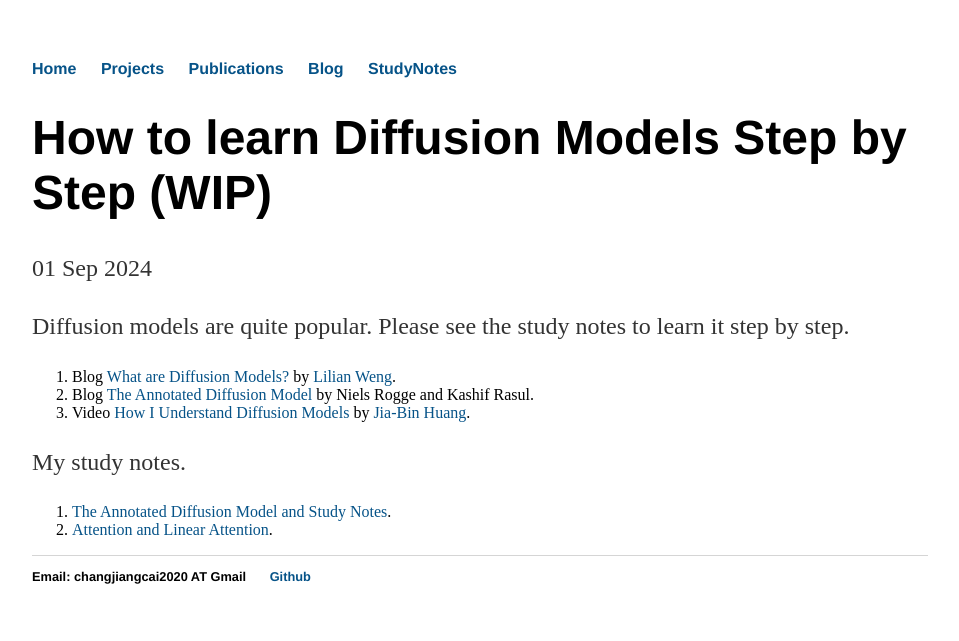
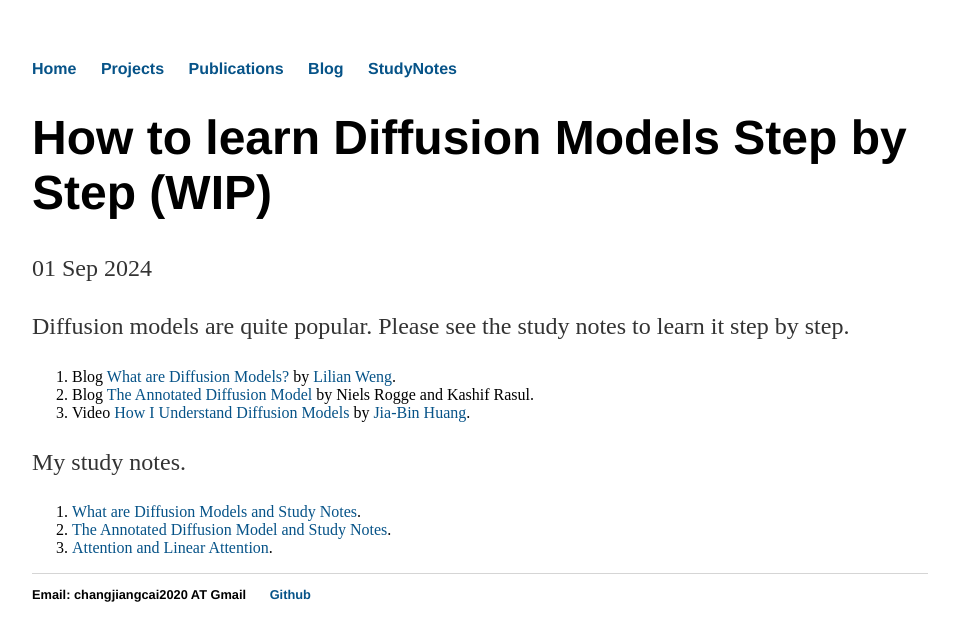
Before and after one commit to ccj5351/ccj5351.github.io, a Jekyll site: the page built from _studynotes/2024-09-01-learn-diffusion-models.md, in a window 1280 px wide. Shown: the top 641 px of the page, without its empty margins (160-1119 px from the left). Built offline with Jekyll 4.4.1, drawn with Linux system fonts in a browser that asks for light colours; comment, search, counter and statistics services are not loaded.

Commit message:
study notes added

```diff
--- a/_studynotes/2024-09-01-learn-diffusion-models.md
+++ b/_studynotes/2024-09-01-learn-diffusion-models.md
@@ -13,5 +13,6 @@ Diffusion models are quite popular. Please see the study notes to learn it step
 
 
 My study notes.
-1. [The Annotated Diffusion Model and Study Notes](https://github.com/ccj5351/studynotes/blob/master/auto-encoding/annotated_diffusion.ipynbd).
-2. [Attention and Linear Attention](https://github.com/ccj5351/studynotes/blob/master/auto-encoding/attention-and-linear-attention.md).
+1. [What are Diffusion Models and Study Notes](https://github.com/ccj5351/studynotes/blob/master/auto-encoding/What-are-Diffusion-Models.ipynb).
+2. [The Annotated Diffusion Model and Study Notes](https://github.com/ccj5351/studynotes/blob/master/auto-encoding/annotated_diffusion_code.ipynbd).
+3. [Attention and Linear Attention](https://github.com/ccj5351/studynotes/blob/master/auto-encoding/attention-and-linear-attention.md).
```
Also changed, not shown: _studynotes/2024-09-15-annotated-diffusion.md (+1 -1 lines).
